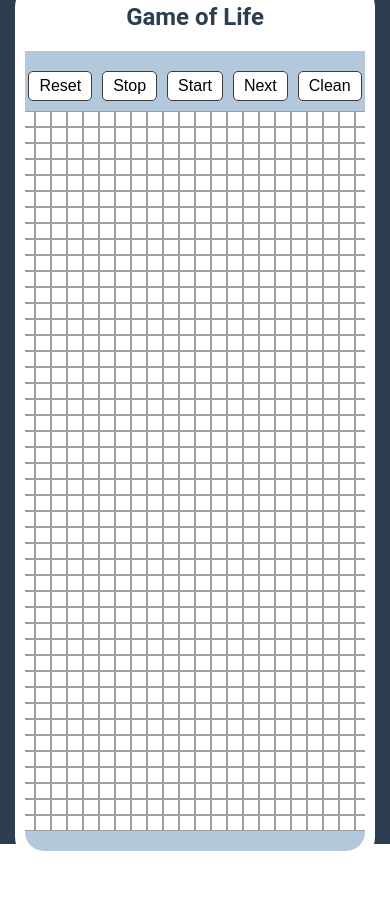
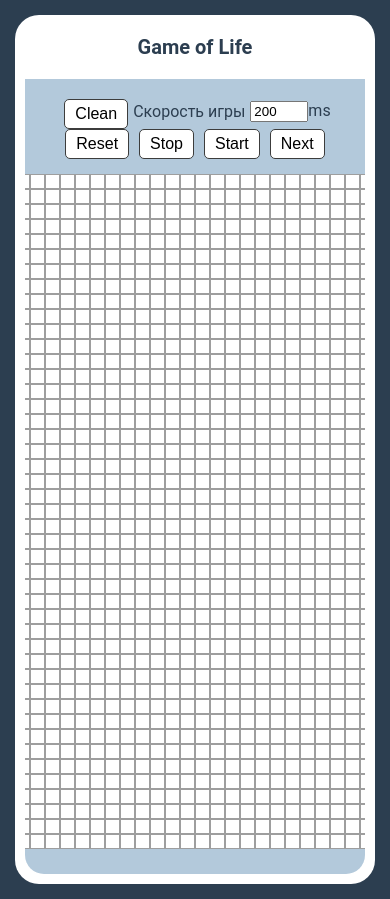
Before and after one commit to serrgeyOkhr/game-of-life, a Vue app: page / in a window 390 px wide. Before the commit the page ends 861 px from the top, so only its background shows below. Built offline with nearby package versions, Linux system fonts and the light colour scheme.

Commit message:
Add: change game speed, new favicon, version for small screens

```diff
--- a/src/App.vue
+++ b/src/App.vue
@@ -23,12 +23,9 @@
     background-color: #2c3e50;
     box-sizing: border-box;
     /* margin-top: 60px; */
-    height: 100vh;
+    min-height: 100vh;
     width: 100%;
     padding: 15px;
-    display: flex;
-    justify-content: center;
-    align-items: center;
   }
   body {
     padding: 0;
--- a/src/components/BoardGrid.vue
+++ b/src/components/BoardGrid.vue
@@ -41,6 +41,21 @@
         >
           Log Board
         </button> -->
+        <div class="speedControl">
+          <label
+            class="speedControlLabel"
+            for="gameSpeed"
+            >Скорость игры</label
+          >
+          <div>
+            <input
+              id="gameSpeed"
+              type="number"
+              v-model="gameSpeed"
+            />
+            <span>ms</span>
+          </div>
+        </div>
       </div>
       <div class="boardContainer">
         <div
@@ -74,6 +89,7 @@
     name: 'board-grid',
     setup() {
       const play = ref(false);
+      const gameSpeed = ref(200);
       const newLife = new Life(100, 45);
       let boardCash = [[]];
 
@@ -101,14 +117,14 @@
       function loop() {
         if (!play.value) return;
         loopStep();
-        setTimeout(loop, 200);
+        setTimeout(loop, gameSpeed.value);
       }
       function changeCellState(x, y) {
         // console.log(`x: ${x}, y: ${y}`);
-        newLife.toggleCellState(x,y);
+        newLife.toggleCellState(x, y);
       }
-      function logBoard () {
-        console.log(newLife.showGrid)
+      function logBoard() {
+        console.log(newLife.showGrid);
       }
       return {
         newLife,
@@ -119,6 +135,7 @@
         loopStep,
         cleanBoardGame,
         logBoard,
+        gameSpeed,
       };
     },
   };
@@ -134,12 +151,28 @@
     overflow: hidden;
     /* margin: 15px; */
   }
+  #gameSpeed {
+    margin-left: 5px;
+    width: 50px;
+  }
+  #gameSpeed:focus-visible {
+    text-decoration: none;
+    outline: none;
+  }
+  .speedControl {
+    display: flex;
+    flex-direction: column;
+    align-items: center;
+    justify-content: center;
+  }
+
   .boardContainer {
     display: flex;
     justify-content: center;
     align-items: center;
     flex-wrap: nowrap;
     padding: 5px;
+    margin: 5px;
   }
   .controlPanel {
     display: flex;
@@ -186,4 +219,29 @@
   .aliveCell {
     background-color: #000;
   }
+  @media screen and (max-width: 600px) {
+    .cell {
+      width: 13px;
+      height: 13px;
+    }
+    .headingTitle {
+      font-size: 20px;
+    }
+    .btn {
+      /* font-size: 12px; */
+    }
+    .speedControlLabel {
+      /* font-size: 12px; */
+    }
+    .controlPanel {
+      display: flex;
+      padding: 5px 0;
+      justify-content: center;
+      flex-wrap: wrap-reverse;
+    }
+    .speedControl {
+      flex-direction: row;
+      margin-bottom: 5px;
+    }
+  }
 </style>
```
Also changed, not shown: src/assets/logo.png, 1 other file (tests, documents, lock files or other folders). Lines whose indentation alone changed are shown as unchanged.
